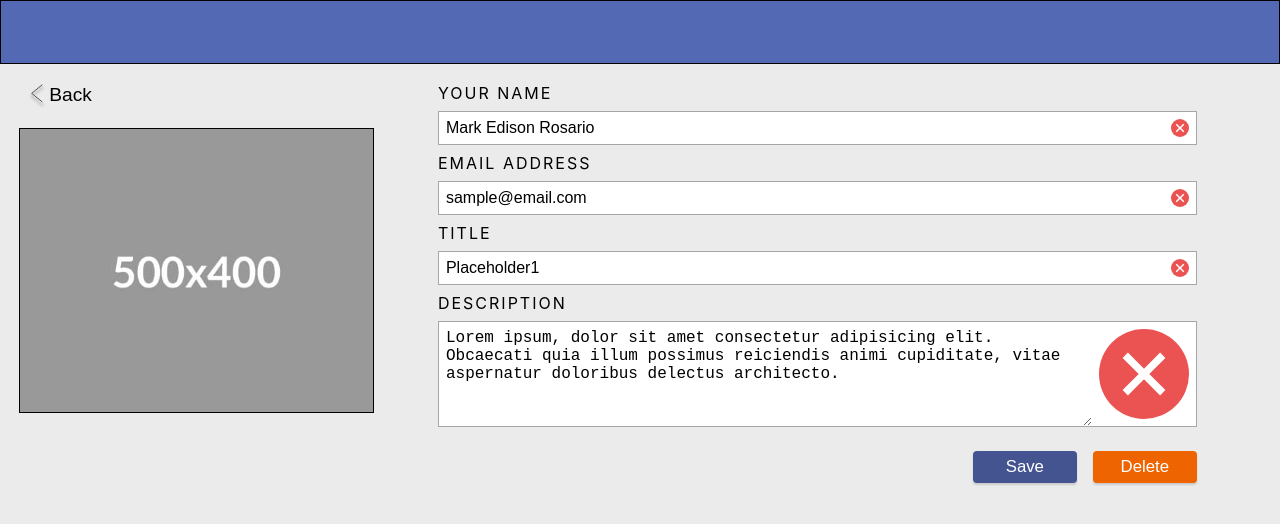
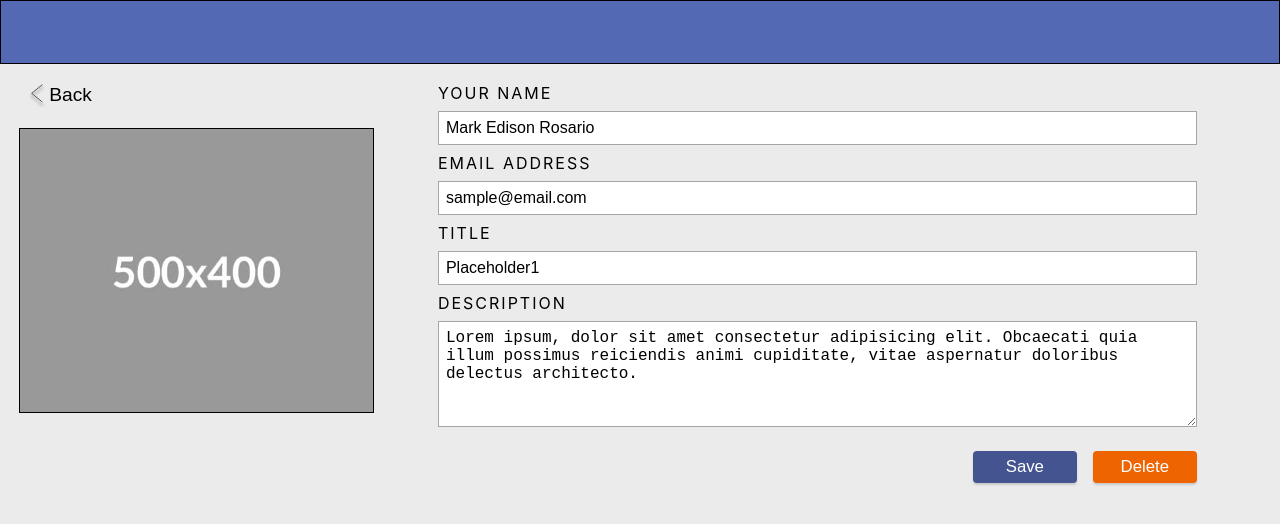
Before and after one commit to MrYious/SBC-TechExam-MarkRosario, a React (Vite) app: page / in a window 1280 px wide. Both pictures are taken after a click on the element 800 px from the left and 204 px from the top of the page. Shown: the top 524 px of the page. Built offline with nearby package versions, Linux system fonts and the light colour scheme.

Commit message:
Fix display base on state

```diff
--- a/src/components/CustomFormInput.tsx
+++ b/src/components/CustomFormInput.tsx
@@ -38,7 +38,7 @@ export const CustomFormInput = (props: FormInput) => {
                     readOnly={props.readonly}
                     onBlur={handleValidateInput}
                 />
-                {state && displayState()}
+                {state === 'Initial' ?? displayState()}
             </div>
         </div>
     )
--- a/src/components/CustomFormTextArea.tsx
+++ b/src/components/CustomFormTextArea.tsx
@@ -38,7 +38,7 @@ export const CustomFormTextArea = (props: FormTextArea) => {
                     rows={props.rows}
                     onBlur={handleValidateInput}
                 />
-                {state && displayState()}
+                {state === 'Initial' ?? displayState()}
             </div>
         </div>
     )
```
